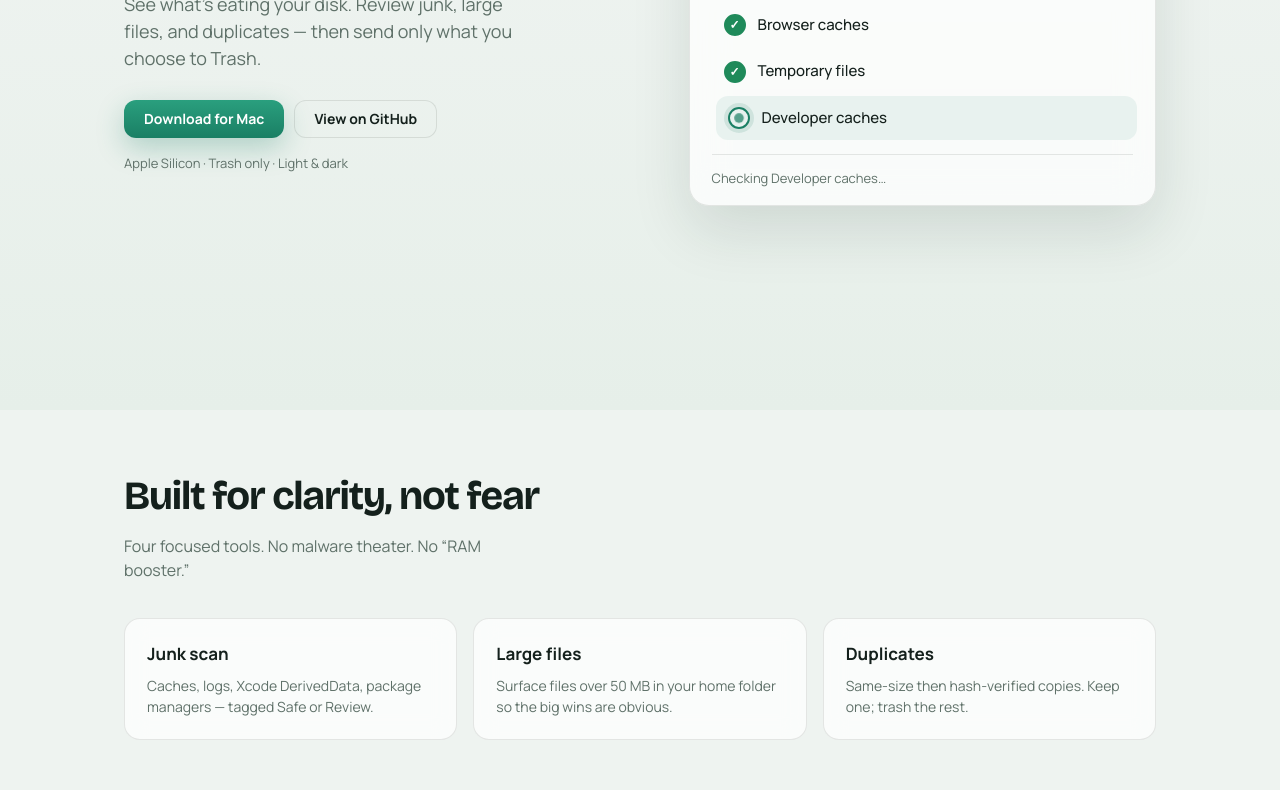
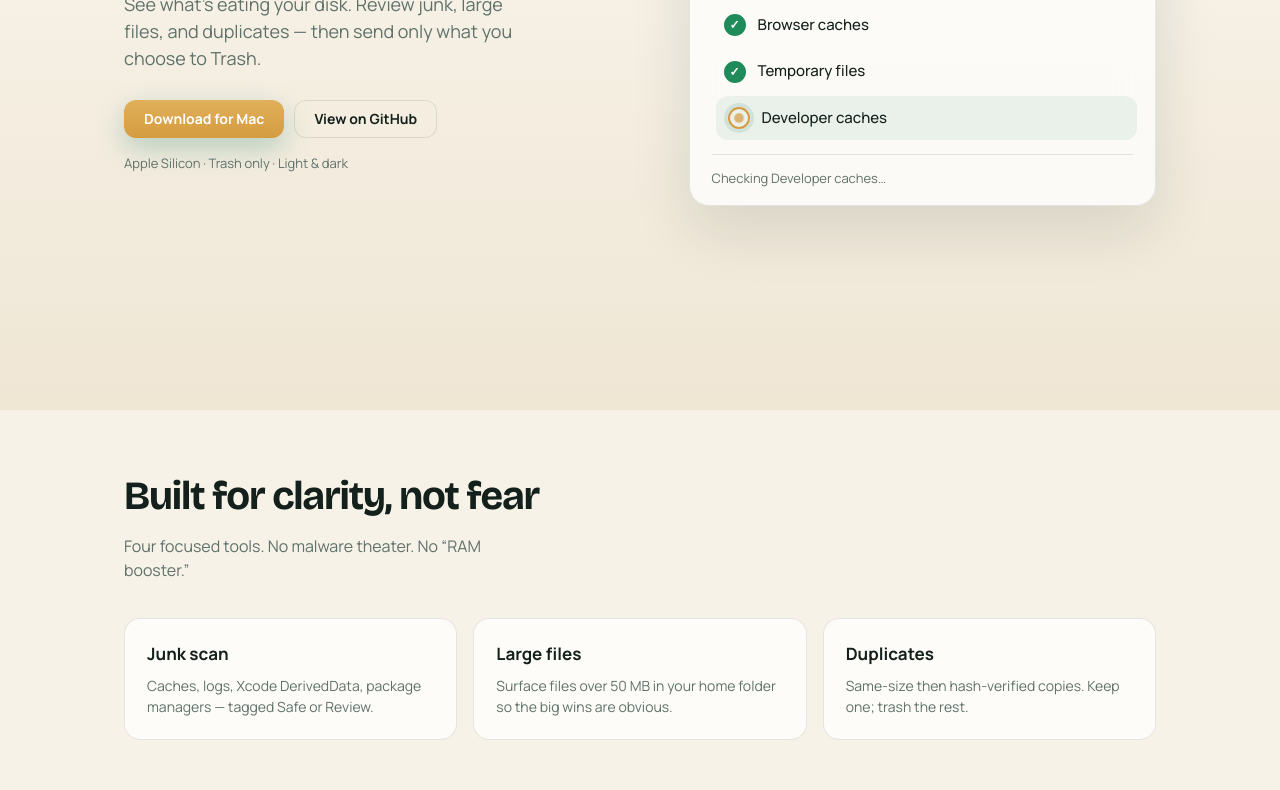
Before and after one commit to Hasninemamud/CleanMac, a plain HTML site: page website/index.html in a window 1280 px wide. Shown: the part 390-1180 px from the top of the page. Drawn offline with nearby package versions, Linux system fonts and the light colour scheme.

Commit message:
Update brand icons and website styles.
Co-authored-by: Cursor <cursoragent@cursor.com>

```diff
--- a/website/styles.css
+++ b/website/styles.css
@@ -2,10 +2,10 @@
   --ink: #14201c;
   --muted: #5f7169;
   --line: rgba(20, 32, 28, 0.1);
-  --bg: #eef3f0;
+  --bg: #f7f2e8;
   --surface: rgba(255, 255, 255, 0.72);
-  --accent: #1a7f64;
-  --accent-bright: #2a9f7e;
+  --accent: #d59b3f;
+  --accent-bright: #e0b05a;
   --ok: #1f8a5a;
   --font: "Manrope", "Avenir Next", sans-serif;
   --display: "Bricolage Grotesque", "Avenir Next Condensed", sans-serif;
@@ -32,7 +32,7 @@ body {
   background:
     radial-gradient(700px 420px at 12% -5%, rgba(26, 127, 100, 0.22), transparent 55%),
     radial-gradient(600px 400px at 95% 10%, rgba(90, 150, 200, 0.14), transparent 50%),
-    linear-gradient(180deg, #f4f8f6 0%, var(--bg) 40%, #e6efe9 100%);
+    linear-gradient(180deg, #faf6ee 0%, var(--bg) 40%, #efe6d4 100%);
 }
 
 .nav, main, .footer { position: relative; z-index: 1; }
```
Also changed, not shown: build/icon.png, 1 other file.
